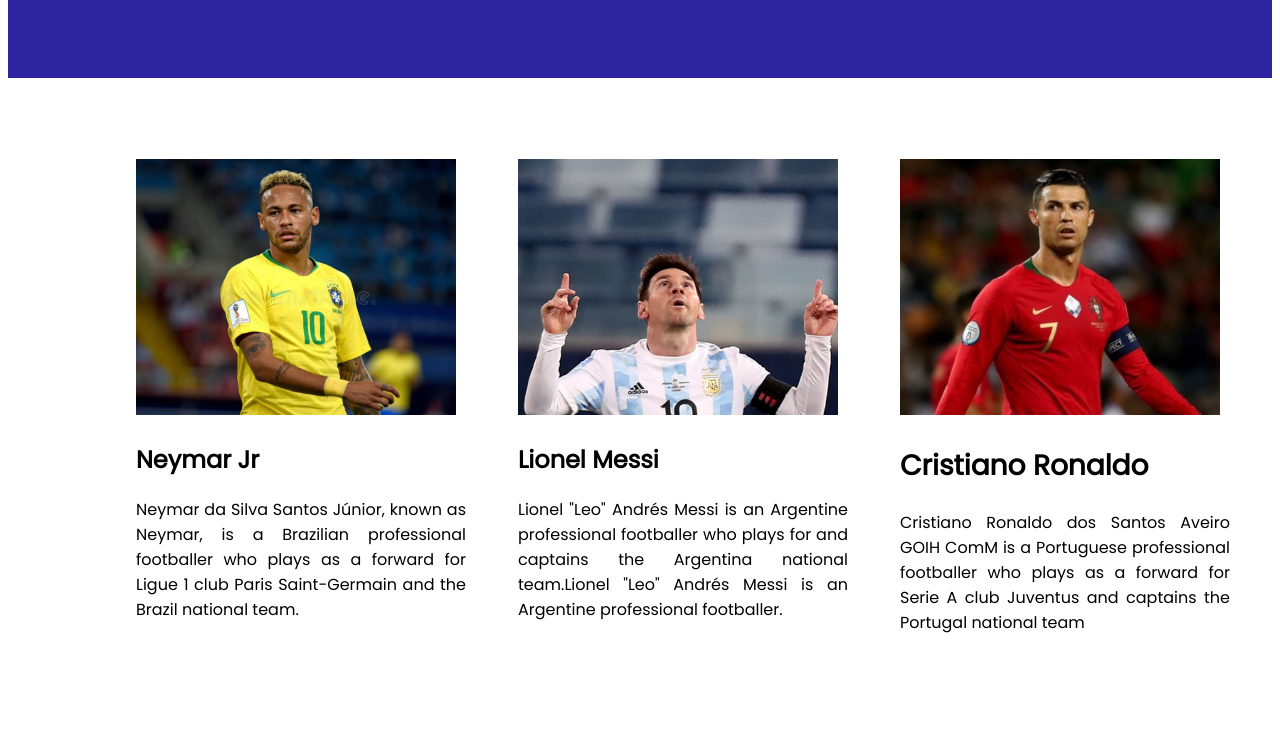
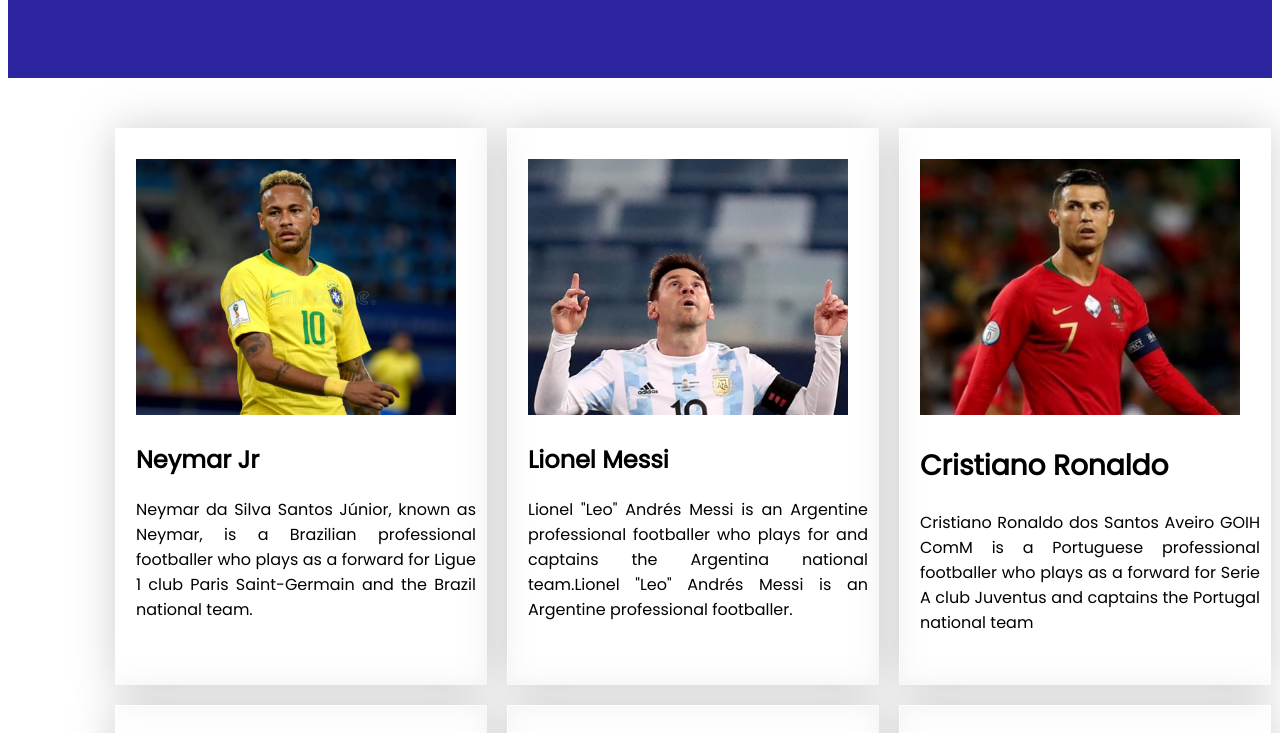
Before and after one commit to nayanrahman1/second-assignment, a plain HTML site: page index.html in a window 1280 px wide. Shown: the part 680-1413 px from the top of the page. Drawn offline with Linux system fonts and the light colour scheme.

Commit message:
resolved

```diff
--- a/styles/style.css
+++ b/styles/style.css
@@ -66,11 +66,11 @@ body{
     font-size: 28px;
 }
 .player-details{
-    width: 330px;
+    width: 340px;
     height: 525px;
     text-align: justify;
     border: 1px solid white;
-    box-shadow: 0px 0px 40px rgba(0, 0, 0, 0);
+    box-shadow: 0px 0px 40px rgba(128, 128, 128, 0.39);
     padding-left: 20px;
     padding-top: 30px;
     padding-right: 10px;
```
